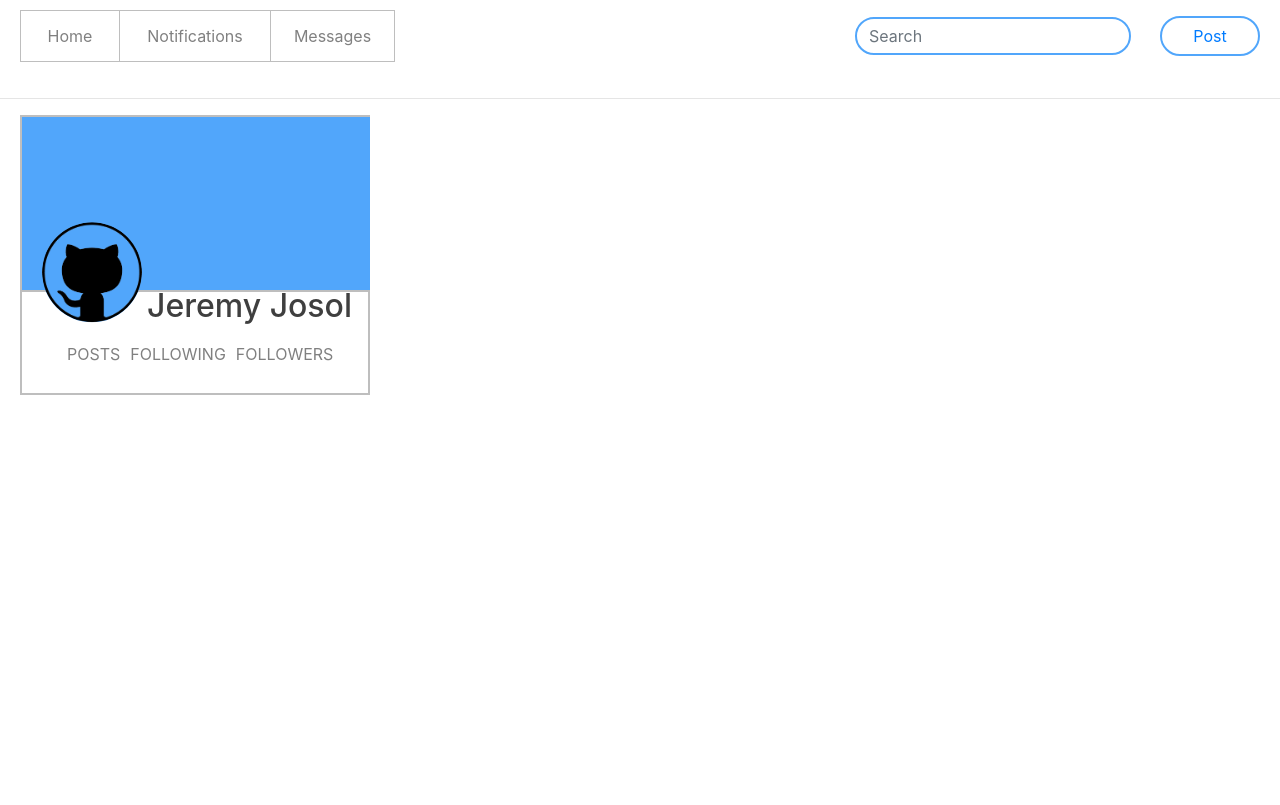
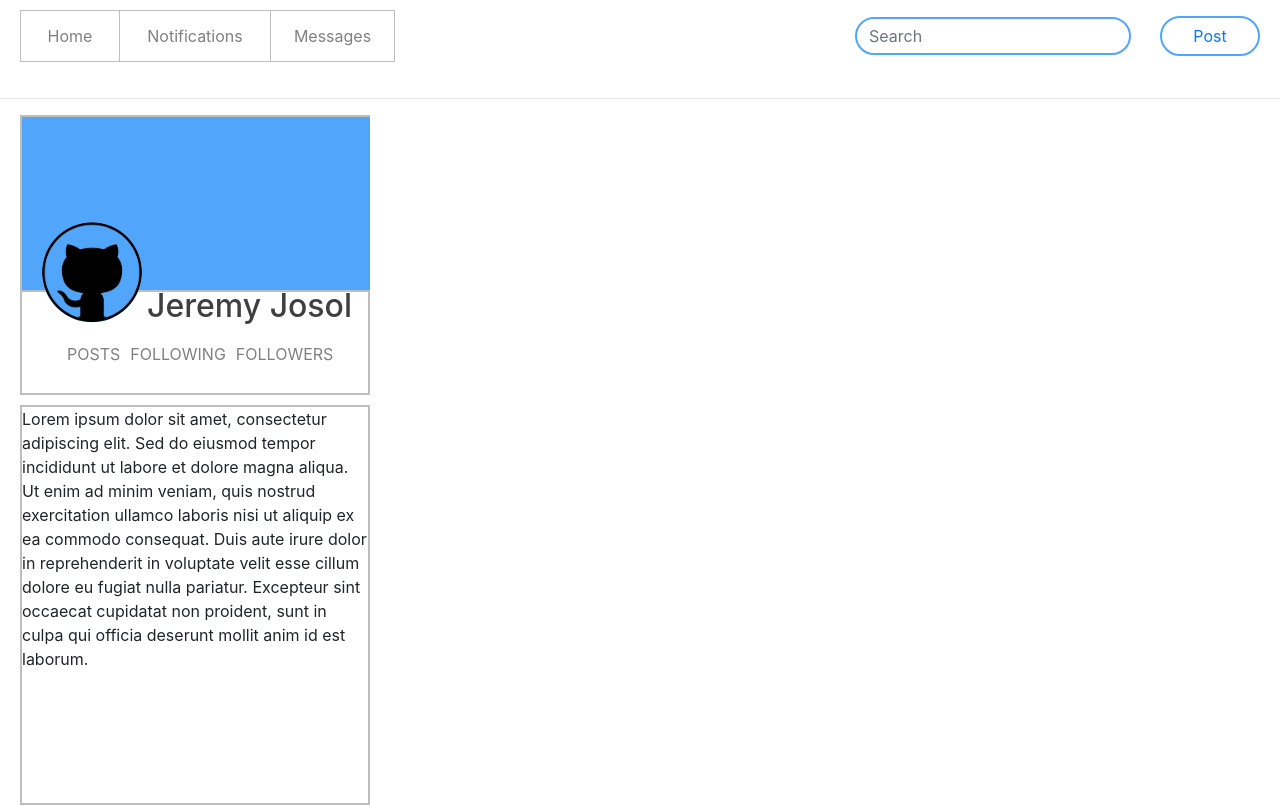
Before and after one commit to jeremyjosol/social-media, a React (Create React App) app: page / in a window 1280 px wide. Built offline with nearby package versions, Linux system fonts and the light colour scheme.

Commit message:
Add User bio section + basic styles

```diff
--- a/src/components/User.js
+++ b/src/components/User.js
@@ -17,7 +17,9 @@
           <li className="info-followers"><a href="/followers" className="info-link">FOLLOWERS</a></li>
         </ul>
       </div>
-
+      <div className="user-bio">
+        <p>Lorem ipsum dolor sit amet, consectetur adipiscing elit. Sed do eiusmod tempor incididunt ut labore et dolore magna aliqua. Ut enim ad minim veniam, quis nostrud exercitation ullamco laboris nisi ut aliquip ex ea commodo consequat. Duis aute irure dolor in reprehenderit in voluptate velit esse cillum dolore eu fugiat nulla pariatur. Excepteur sint occaecat cupidatat non proident, sunt in culpa qui officia deserunt mollit anim id est laborum.</p>
+      </div>
     </React.Fragment>
   );
 }
--- a/src/index.css
+++ b/src/index.css
@@ -115,3 +115,15 @@
   background-color: rgb(81, 166, 251);
   border-radius: 50px;
 }
+
+.user-bio {
+  margin-top: 10px;
+  margin-left: 20px;
+  margin-right: 20px;
+  padding: 0;
+  padding-bottom: 20px;
+  border: 2px solid rgb(190, 190, 190);
+  width: 350px;
+  height: 400px;
+  position: relative;
+}
```
